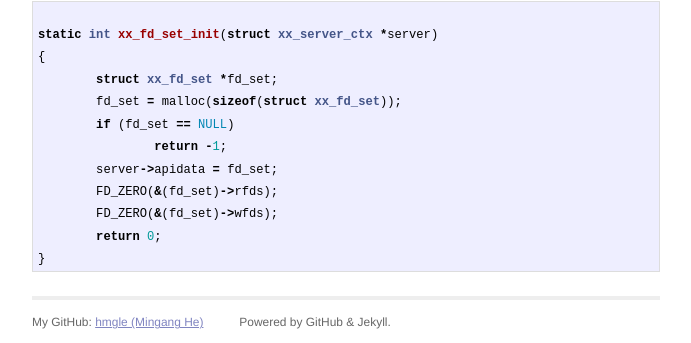
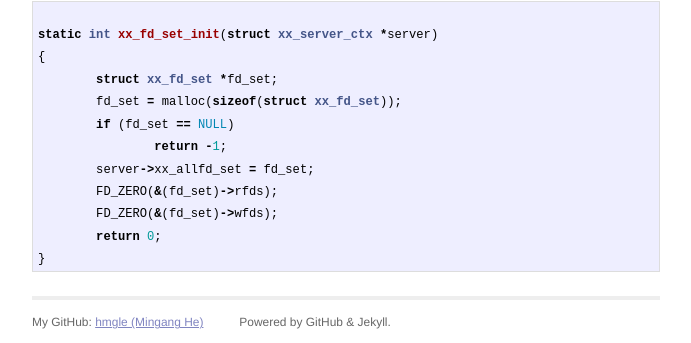
Before and after one commit to hmgle/hmgle.github.com, a Jekyll site: the page built from _posts/2014-09-25-c-pointer-segfault.md, in a window 1280 px wide. Shown: the part 1828-2171 px from the top of the page, without its empty margins (294-985 px from the left). Built offline with Jekyll 4.4.1, drawn with Linux system fonts in a browser that asks for light colours; Markdown is read by kramdown in place of the engine named in the settings.

Commit message:
update blog

```diff
--- a/_posts/2014-09-25-c-pointer-segfault.md
+++ b/_posts/2014-09-25-c-pointer-segfault.md
@@ -93,7 +93,7 @@ static int xx_fd_set_init(struct xx_server_ctx *server)
 	fd_set = malloc(sizeof(struct xx_fd_set));
 	if (fd_set == NULL)
 		return -1;
-	server->apidata = fd_set;
+	server->xx_allfd_set = fd_set;
 	FD_ZERO(&(fd_set)->rfds);
 	FD_ZERO(&(fd_set)->wfds);
 	return 0;
```
